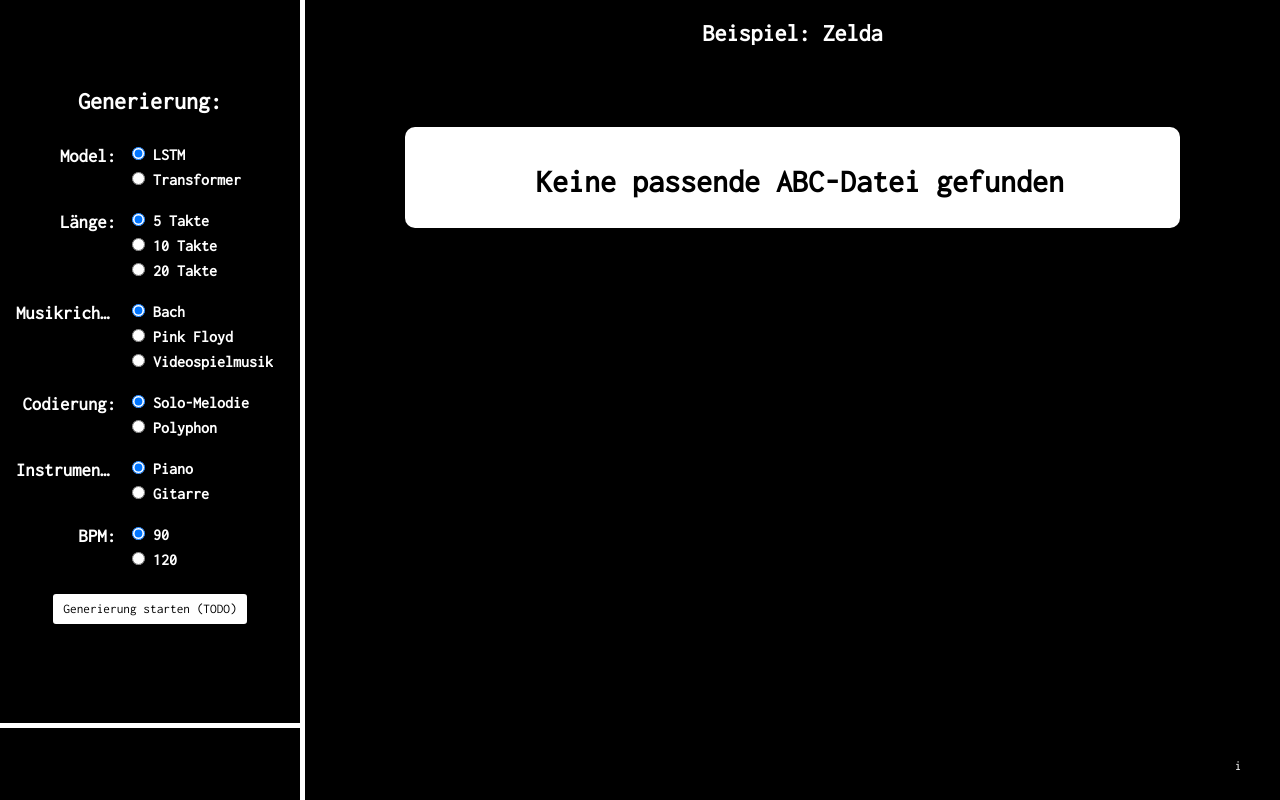
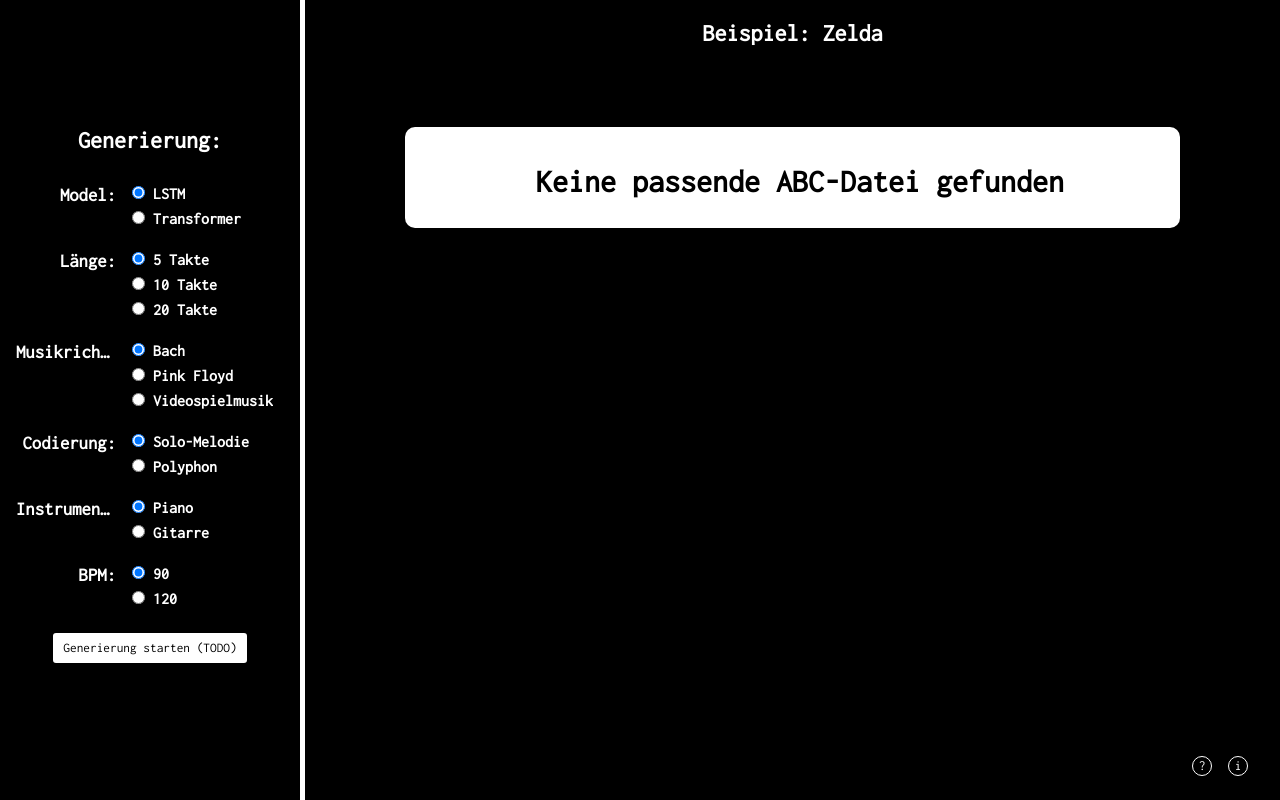
Before and after one commit to DHBW-FN-TIT20/Komposition-eines-Musikstuecks-mittels-Neuronaler-Netze, a Flask app: page /examples in a window 1280 px wide. Run offline with Flask 2, Linux system fonts and the light colour scheme; parts of the project's set-up code (start-up, migrations or seed data) failed here and were passed over.

Commit message:
added help modal with example links

```diff
--- a/flask-webapp/static/style.css
+++ b/flask-webapp/static/style.css
@@ -152,13 +152,74 @@ button:active {
     gap: 16px;
 }
 
-.pointer-childs {
+.cursor-default {
+    cursor: default;
+}
+
+.cursor-pointer-childs {
     width: fit-content;
+}
+
+.cursor-pointer-childs * {
     cursor: pointer;
 }
 
-.pointer-childs * {
-    cursor: pointer;
+.modal {
+    position: fixed;
+    bottom: 16px;
+    padding: 16px;
+    border-radius: 10px;
+    background: #000;
+    color: #fff;
+    border: solid 1px #fff;
+}
+
+.modal a {
+    color: unset;
+    text-decoration: none;
+    width: fit-content;
+}
+
+.modal a img, .modal a span {
+    height: 20px;
+    vertical-align: middle;
+}
+
+.modal a img {
+    width: 20px;
+    object-fit: contain;
+}
+
+.modal a span {
+    text-decoration: underline;
+    text-decoration-color: transparent;
+    transition: text-decoration 0.3s ease-out;
+}
+
+.modal a:hover span {
+    text-decoration-color: #fff;
+}
+
+.modal-button {
+    position: fixed;
+    bottom: 24px;
+    width: 20px;
+    height: 20px;
+    padding: 0;
+    background: #000;
+    color: #fff;
+    border: solid 1px #fff;
+    border-radius: 10px;
+}
+
+.modal-button:hover {
+    background: #444;
+}
+
+.modal-button:active {
+    position: fixed;
+    bottom: 23px;
+    top: unset;
 }
 
 /* MIDI Player */
@@ -242,70 +303,34 @@ midi-visualizer svg rect.note.active {
     stroke-width: 1;
 }
 
-/* Links */
+/* Links + Help */
 #links {
-    position: fixed;
-    bottom: 16px;
     right: 24px;
-    padding: 16px;
-    z-index: 11;
-    border-radius: 10px;
-    background: #000;
-    color: #fff;
-    border: solid 1px #fff;
+    z-index: 13;
 }
 
-#links a {
-    color: unset;
-    text-decoration: none;
-    width: fit-content;
+#help {
+    right: 60px;
+    z-index: 11;
 }
 
-#links a img, #links a span {
-    height: 20px;
-    vertical-align: middle;
+#toggleInfo {
+    right: 32px;
+    z-index: 14;
 }
 
-#links a span {
-    text-decoration: underline;
-    text-decoration-color: transparent;
-    transition: text-decoration 0.3s ease-out;
+#toggleHelp {
+    right: 68px;
+    z-index: 12;
 }
 
-#links a:hover span {
-    text-decoration-color: #fff;
-}
-
-#toggleLinks {
-    position: fixed;
-    bottom: 24px;
-    right: 32px;
-    z-index: 12;
-    width: 20px;
-    height: 20px;
-    padding: 0;
-    background: #000;
-    color: #fff;
-    border-radius: 10px;
-}
-
-#toggleLinks:hover {
-    background: #444;
-}
-
-#toggleLinks:active {
-    position: fixed;
-    bottom: 23px;
-    top: unset;
-}
-
-.visible {
+[isHidden='False'] {
     visibility: visible;
     opacity: 1;
     transition: opacity 0.3s ease;
 }
 
-.hidden {
+[isHidden='True'] {
     visibility: hidden;
     opacity: 0;
     transition: visibility 0s 0.3s, opacity 0.3s ease;
--- a/flask-webapp/templates/index.html
+++ b/flask-webapp/templates/index.html
@@ -12,14 +12,14 @@
     <div id="sideboard" class="flex-column" style="gap: 0;">
         {% if settings %}
             <div id="generate" class="flex-column-center pad-16">
-                <h2 class="bottom-16">Generierung:</h2>
+                <h2 class="bottom-16 cursor-default">Generierung:</h2>
                 <div id="choose-preset" class="flex-column">
                     {% for s in settings %}
                         <div id="choose-{{ s.id }}" class="grid-preference">
-                            <h3 class="nowrap-ellipsis text-right">{{ s.name }}:</h3>
+                            <h3 class="nowrap-ellipsis text-right cursor-default">{{ s.name }}:</h3>
                             <div class="gap-8">
                                 {% for rb in s.radioButtons %}
-                                <div class="nowrap-ellipsis pointer-childs">
+                                <div class="nowrap-ellipsis cursor-pointer-childs cursor-default">
                                     <input type="radio" id="{{ rb.id }}" name="{{ s.id }}" value="{{ rb.value }}"{% if rb.checked %} checked{% endif %}>
                                     <label for="{{ rb.id }}">{{ rb.label }}</label><br>
                                 </div>
@@ -32,16 +32,15 @@
             </div>
         {% endif %}
 
+        <!-- {% if exampleFiles %}
         <hr class="hide-at-770h" style="height: 5px; min-height: 5px; background: #fff; border: 0;">
-
-        {% if exampleFiles %}
             <div id="choose-example" class="flex-column-center pad-16 hide-at-770h">
                 <h2>Beispiele:</h2>
                 {% for ex in exampleFiles %}
                 <button class="bt-center" onclick="window.location.href='/examples/{{ ex|e }}';">{{ ex|e }}.mid</button>
                 {% endfor %}
             </div>
-        {% endif %}
+        {% endif %} -->
     </div>
 
     <div style="background: #fff;"></div>
@@ -73,7 +72,20 @@
         </div>
     </div>
 
-    <div id="links" class="hidden">
+    <div id="help" class="modal" isHidden="True">
+        <div class="grid-links bottom-32">
+            <a href="/examples/generated_song_p0_8_withSeed">
+                <img src="{{ url_for('static', filename='img') }}/bach.png">
+                <span>Beispiel - Bach</span>
+            </a>
+            <a href="/examples/generated_song_pokemon">
+                <img src="{{ url_for('static', filename='img') }}/controller.png">
+                <span>Beispiel - Videospiele</span>
+            </a>
+        </div>
+    </div>
+    <button id="toggleHelp" class="modal-button" onclick="toggleHelp()">?</button>
+    <div id="links" class="modal" isHidden="True">
         <div class="grid-links bottom-32">
             <a href="https://github.com/DHBW-FN-TIT20/Komposition-eines-Musikstuecks-mittels-Neuronaler-Netze" target="_blank" rel="noopener noreferrer">
                 <img src="{{ url_for('static', filename='img') }}/github-mark-white.svg">
@@ -85,7 +97,7 @@
             </a>
         </div>
     </div>
-    <button id="toggleLinks" onclick="toggleLinks()">i</button>
+    <button id="toggleInfo" class="modal-button" onclick="toggleInfo()">i</button>
 </body>
 
 <script src="https://cdn.jsdelivr.net/combine/npm/tone@14.7.58,npm/@magenta/music@1.23.1/es6/core.js,npm/focus-visible@5,npm/html-midi-player@1.5.0"></script>
```
Also changed, not shown: flask-webapp/static/script.js (+23 -7 lines), flask-webapp/static/img/bach.png (added), flask-webapp/static/img/controller.png (added), 4 other files.
